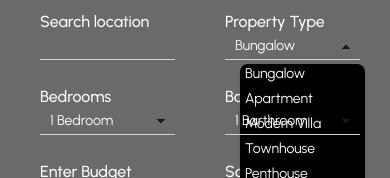
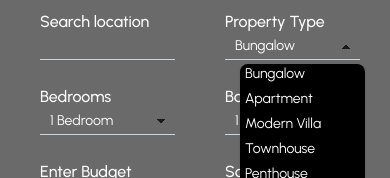
Before and after one commit to manucho4015/luxe-consult-react, a React (Vite) app: page /property-search/1 in a window 390 px wide. Both pictures are taken after a click on the element "Bungalow". Shown: the part 666-844 px from the top of the page. Built offline with nearby package versions, Linux system fonts and the light colour scheme.

Commit message:
mobile -> set zIndex for proprty-type dropdown

```diff
--- a/src/pages/single-property/components/Filter.tsx
+++ b/src/pages/single-property/components/Filter.tsx
@@ -32,7 +32,7 @@ const Filter = () => {
                         {/* dropdown */}
                         {
                             showPropertyDropdown && (
-                                <div className="w-[125px] md:w-[10vw] rounded-lg bg-black text-white shadow absolute top-[30px] left-[15px]">
+                                <div className="w-[125px] md:w-[10vw] rounded-lg bg-black text-white shadow absolute z-[10] top-[30px] left-[15px]">
                                     <ul>
                                         {
                                             propertyTypes.map((type, index) => (
```
